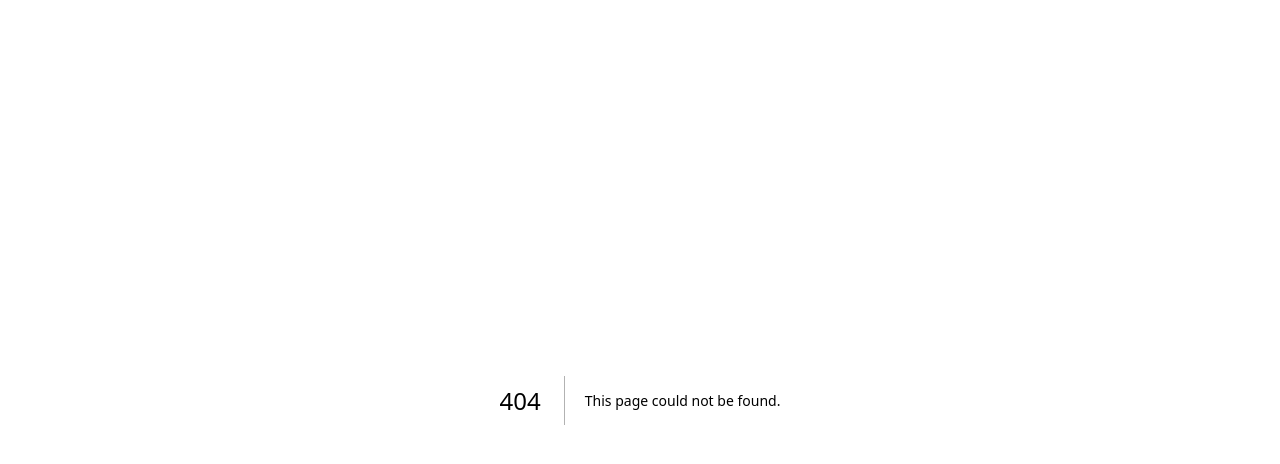
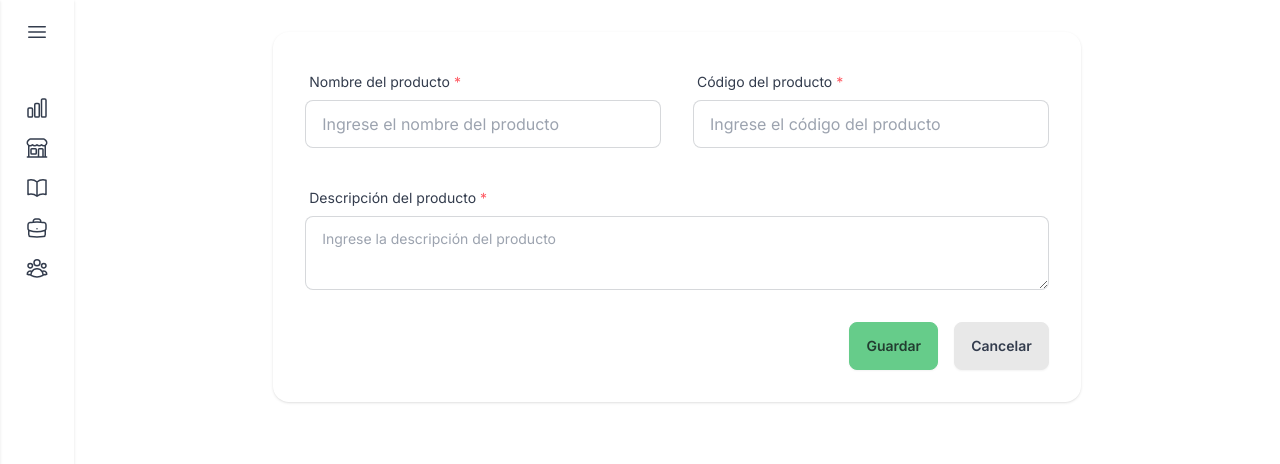
Before and after one commit to andresgoncalves/mongo-dashboard, a Next.js app: page /products/new in a window 1280 px wide. Before the commit this address had no page. Shown: the top 464 px of the page. Built offline with nearby package versions, Linux system fonts and the light colour scheme.

Commit message:
Product editor page

```diff
--- a/src/app/(...dashboard)/dashboard/page.tsx
+++ b/src/app/(...dashboard)/dashboard/page.tsx
@@ -175,7 +175,7 @@ export default function DashboardPage() {
           </div>
         </div>
         <div className="grid grid-cols-1 gap-x-8 gap-y-4 md:grid-cols-2">
-          <div className="card bg-neutral-50 p-4 shadow">
+          <div className="card card-bordered bg-neutral-50 p-4">
             <Bar
               data={totalSalesChartData}
               options={{
@@ -195,7 +195,7 @@ export default function DashboardPage() {
               }}
             />
           </div>
-          <div className="card bg-neutral-50 p-4 shadow">
+          <div className="card card-bordered bg-neutral-50 p-4">
             <Bar
               data={salesByProductChartData}
               options={{
--- /dev/null
+++ b/src/app/(...dashboard)/products/[id]/page.tsx
@@ -0,0 +1,56 @@
+import Link from "next/link";
+
+export default function ProductPage() {
+  function handleCancel() {}
+
+  return (
+    <div className="flex flex-col gap-8 p-8">
+      <div className="card m-auto grid w-full max-w-[80ch] grid-cols-1 gap-8 p-8 shadow md:grid-cols-[1fr_1fr]">
+        <label className="form-control">
+          <div className="label">
+            <div className="label-text space-x-1">
+              <span>Nombre del producto</span>
+              <span className="text-error">*</span>
+            </div>
+          </div>
+          <input
+            className="input input-bordered"
+            type="text"
+            placeholder="Ingrese el nombre del producto"
+          />
+        </label>
+        <label className="form-control">
+          <div className="label">
+            <div className="label-text space-x-1">
+              <span>Código del producto</span>
+              <span className="text-error">*</span>
+            </div>
+          </div>
+          <input
+            className="input input-bordered"
+            type="text"
+            placeholder="Ingrese el código del producto"
+          />
+        </label>
+        <label className="form-control col-span-full">
+          <div className="label">
+            <div className="label-text space-x-1">
+              <span>Descripción del producto</span>
+              <span className="text-error">*</span>
+            </div>
+          </div>
+          <textarea
+            className="textarea textarea-bordered"
+            placeholder="Ingrese la descripción del producto"
+          />
+        </label>
+        <div className="col-span-full flex justify-end gap-4">
+          <button className="btn btn-primary">Guardar</button>
+          <Link className="btn" href="/products">
+            Cancelar
+          </Link>
+        </div>
+      </div>
+    </div>
+  );
+}
--- a/src/app/(...dashboard)/products/page.tsx
+++ b/src/app/(...dashboard)/products/page.tsx
@@ -1,3 +1,12 @@
+import Link from "next/link";
+
 export default function ProductsPage() {
-  return <div className="m-auto text-xl">Productos</div>;
+  return (
+    <div className="m-auto flex flex-col items-center gap-4">
+      <div className="text-xl">Productos</div>
+      <Link className="btn btn-primary" href="/products/new">
+        Agregar producto
+      </Link>
+    </div>
+  );
 }
```
